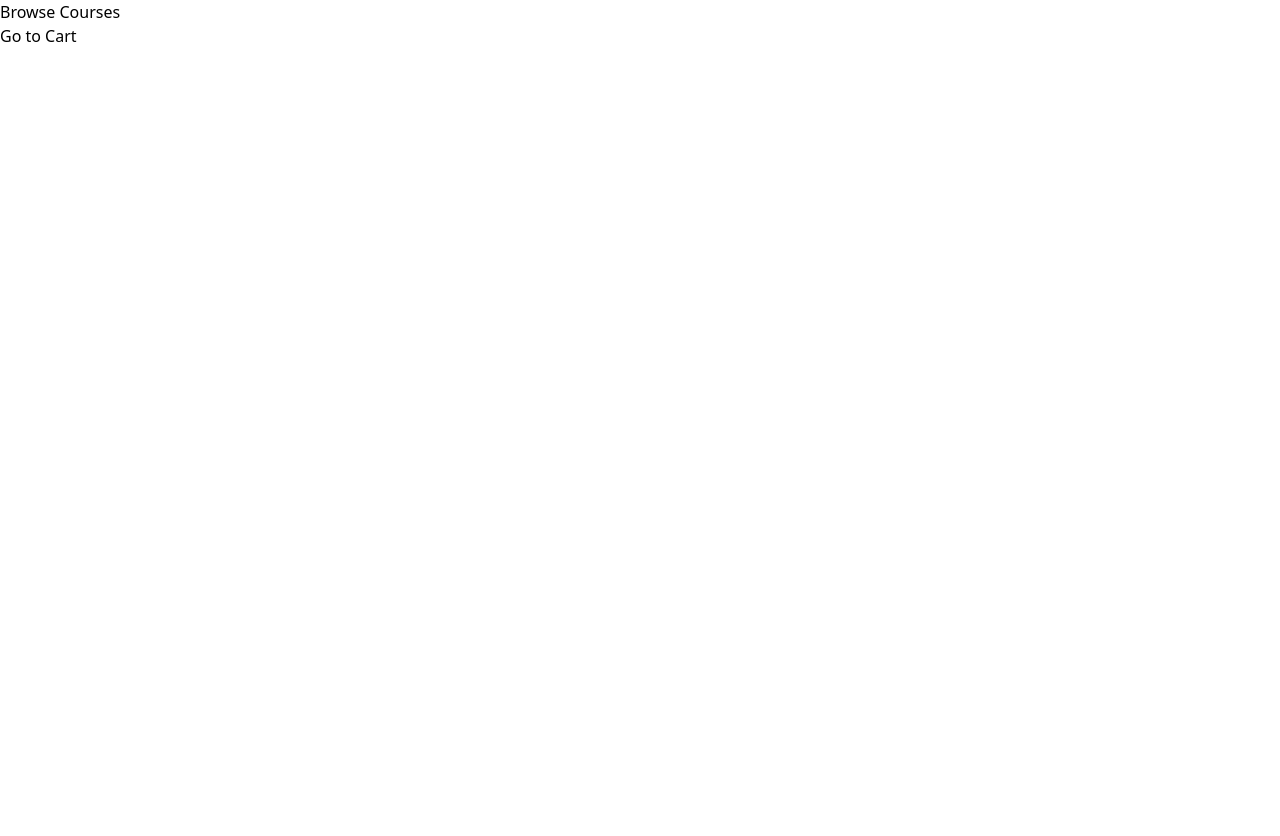
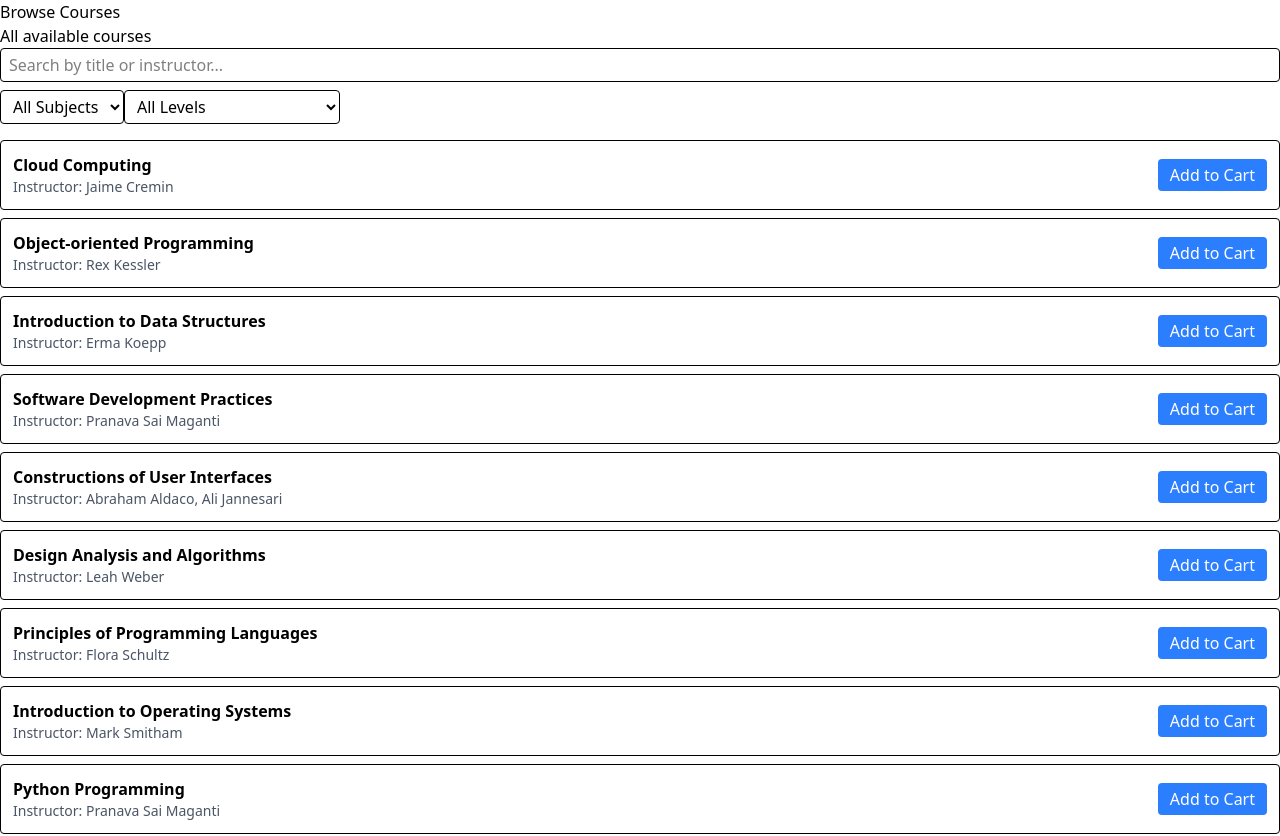
Before and after one commit to jbaccam/udemy_simplified, a React (Vite) app: page / in a window 1280 px wide. Shown: the top 836 px of the page. Before the commit the page ends 800 px from the top, so only its background shows below. Built offline with nearby package versions, Linux system fonts and the light colour scheme.

Commit message:
browse.jsx functionality and simple styling for testing

```diff
--- a/src/components/Browse.jsx
+++ b/src/components/Browse.jsx
@@ -1,5 +1,5 @@
-import React from 'react';
-import {Courses} from '../data/Courses'
+import React, {useState} from 'react';
+import { Courses } from '../data/Courses'
 
 const Browse = ({ cart, setCart, setStep }) => {
   // TODO:
@@ -7,15 +7,237 @@ const Browse = ({ cart, setCart, setStep }) => {
   // - Add search input fields (extra credit)
   // - Add "Add to Cart" button for each course
 
+  // State to keep track of searches
+  const [searchTerm, setSearchTerm] = useState('');
+  // State to track which courses are currently displayed
+  const [displayedCourses, setDisplayedCourses] = useState(Courses); // Start by default displaying all courses
+  // State for subject filter
+  const [selectedSubject, setSelectedSubject] = useState('all');
+  // State for difficulty level filter
+  const [selectedLevel, setSelectedLevel] = useState('all');
+
+
+  /*
+  Helper function to apply both search filters
+  */
+  const filterCourses = (search, subject, level) => {
+    let filtered = [...Courses];
+
+    // Subject filter
+    if (subject !== 'all') {
+      filtered = filtered.filter(course => getSubjectFromId(course.id) === subject);
+    }
+
+    // Difficulty level filter
+    if (level !== 'all') {
+      filtered = filtered.filter(course => getLevelFromId(course.id) === level);
+    }
+
+    // Search filter (by title or instructor)
+    if (search.trim() !== '') {
+      const searchLower = search.toLowerCase();
+      filtered = filtered.filter(course =>
+        course.title.toLowerCase().includes(searchLower) ||
+        course.instructor.toLowerCase().includes(searchLower)
+      );
+    }
+
+    // Update displayed courses
+    setDisplayedCourses(filtered);
+  };
+
+
+  /*
+  Function to handle search input
+  */
+  const handleSearch = (event) => {
+    const newSearchTerm = event.target.value;
+    setSearchTerm(newSearchTerm);
+
+    // Apply all filters
+    filterCourses(newSearchTerm, selectedSubject, selectedLevel);
+  };
+
+  // Handle subject filter changes
+  const handleSubjectFilter = (event) => {
+    const subject = event.target.value;
+    setSelectedSubject(subject);
+
+    // Apply all filters
+    filterCourses(searchTerm, subject, selectedLevel);
+  };
+
+  // Handle difficulty level filter changes
+  const handleLevelFilter = (event) => {
+    const level = event.target.value;
+    setSelectedLevel(level);
+
+    // Apply all filters
+    filterCourses(searchTerm, selectedSubject, level);
+  };
+
+
+  /*
+  Function for adding to cart
+  */
+  const handleAddToCart = (course) => {
+    // Check if course is in cart
+    const isAlreadyInCart = cart.some(item => item.offering_id === course.offering_id);
+
+    if (isAlreadyInCart) {
+      alert("Course already in cart");
+    } else {
+      setCart([...cart, course]);
+      alert("Course added to cart!");
+    }
+  };
+
+
+  /*
+  Function for getting unique subjects
+  */
+  const getSubjects = () => {
+    const subjectSet = new Set();
+
+    // Go through each course
+    Courses.forEach(course => {
+      const subject = getSubjectFromId(course.id);
+
+      // Only add non-empty subjects
+      if (subject) {
+        subjectSet.add(subject);
+      }
+    });
+
+    // Convert to array and sort
+    return Array.from(subjectSet).sort();
+  };
+
+
+  /*
+  Helper function to get course letters split from the course id numbers
+  example (se421) to just be se
+  */
+  const getSubjectFromId = (courseId) => {
+    let subject = '';
+    for (let i = 0; i < courseId.length; i++) {
+      const char = courseId[i];
+      if (isNaN(char)) {
+        subject += char;
+      } else {
+        break;
+      }
+    }
+    return subject;
+  };
+
+
+  // Function to extract difficulty level (first digit) from course ID
+  const getLevelFromId = (courseId) => {
+    // Loop through each character to find the first digit
+    for (let i = 0; i < courseId.length; i++) {
+      const char = courseId[i];
+
+      // If it's a digit, return it
+      if (char >= '0' && char <= '9') {
+        return char;
+      }
+    }
+
+    // If no digit found, return empty string
+    return '';
+  };
+
+
+  // Get the list of subjects
+  const subjects = getSubjects();
+
+  // Create array of difficulty levels
+  const difficultyLevels = [
+    { value: '1', label: 'Beginner (100 level)' },
+    { value: '2', label: 'Intermediate (200 level)' },
+    { value: '3', label: 'Advanced (300 level)' },
+    { value: '4', label: 'Expert (400 level)' },
+    { value: '5', label: 'Graduate (500+ level)' }
+  ];
+
+
   return (
     <div>
       {/* Add appropriate Tailwind styling 👇 */}
-      <h2>Browse Courses</h2>
-      {/* Search input (Extra Credit)*/}
+      <h1>Browse Courses</h1>
+      <p>All available courses</p>
+
+      {/* Search input (Extra Credit) */}
+      <input
+        type="text"
+        placeholder="Search by title or instructor..."
+        value={searchTerm}
+        onChange={handleSearch}
+        className="border rounded px-2 py-1 mb-2 w-full"
+      />
+
+      {/* Subject filter */}
+      <select
+        value={selectedSubject}
+        onChange={handleSubjectFilter}
+        className="border rounded px-2 py-1 mb-2"
+      >
+        <option value="all">All Subjects</option>
+        {subjects.map(subj => (
+          <option key={subj} value={subj}>
+            {subj}
+          </option>
+        ))}
+      </select>
+
+      {/* Level filter */}
+      <select
+        value={selectedLevel}
+        onChange={handleLevelFilter}
+        className="border rounded px-2 py-1 mb-4"
+      >
+        <option value="all">All Levels</option>
+        {difficultyLevels.map(lvl => (
+          <option key={lvl.value} value={lvl.value}>
+            {lvl.label}
+          </option>
+        ))}
+      </select>
+
       {/* Course list with Add to Cart button */}
-      <button onClick={() => setStep("cart")}>Go to Cart</button>
+      <ul className="space-y-2">
+        {displayedCourses.map(course => (
+          <li
+            key={course.offering_id}
+            className="border rounded p-3 flex justify-between items-center"
+          >
+            <div>
+              <p className="font-semibold">{course.title}</p>
+              <p className="text-sm text-gray-600">
+                Instructor: {course.instructor}
+              </p>
+            </div>
+            <button
+              onClick={() => handleAddToCart(course)}
+              className="bg-blue-500 text-white px-3 py-1 rounded"
+            >
+              Add to Cart
+            </button>
+          </li>
+        ))}
+      </ul>
+
+      {/* Go to Cart */}
+      <button
+        onClick={() => setStep("cart")}
+        className="mt-4 bg-green-500 text-white px-4 py-2 rounded"
+      >
+        Go to Cart
+      </button>
     </div>
   );
+
 };
 
 export default Browse;
```
Also changed, not shown: 1 other file (tests, documents, lock files or other folders).
